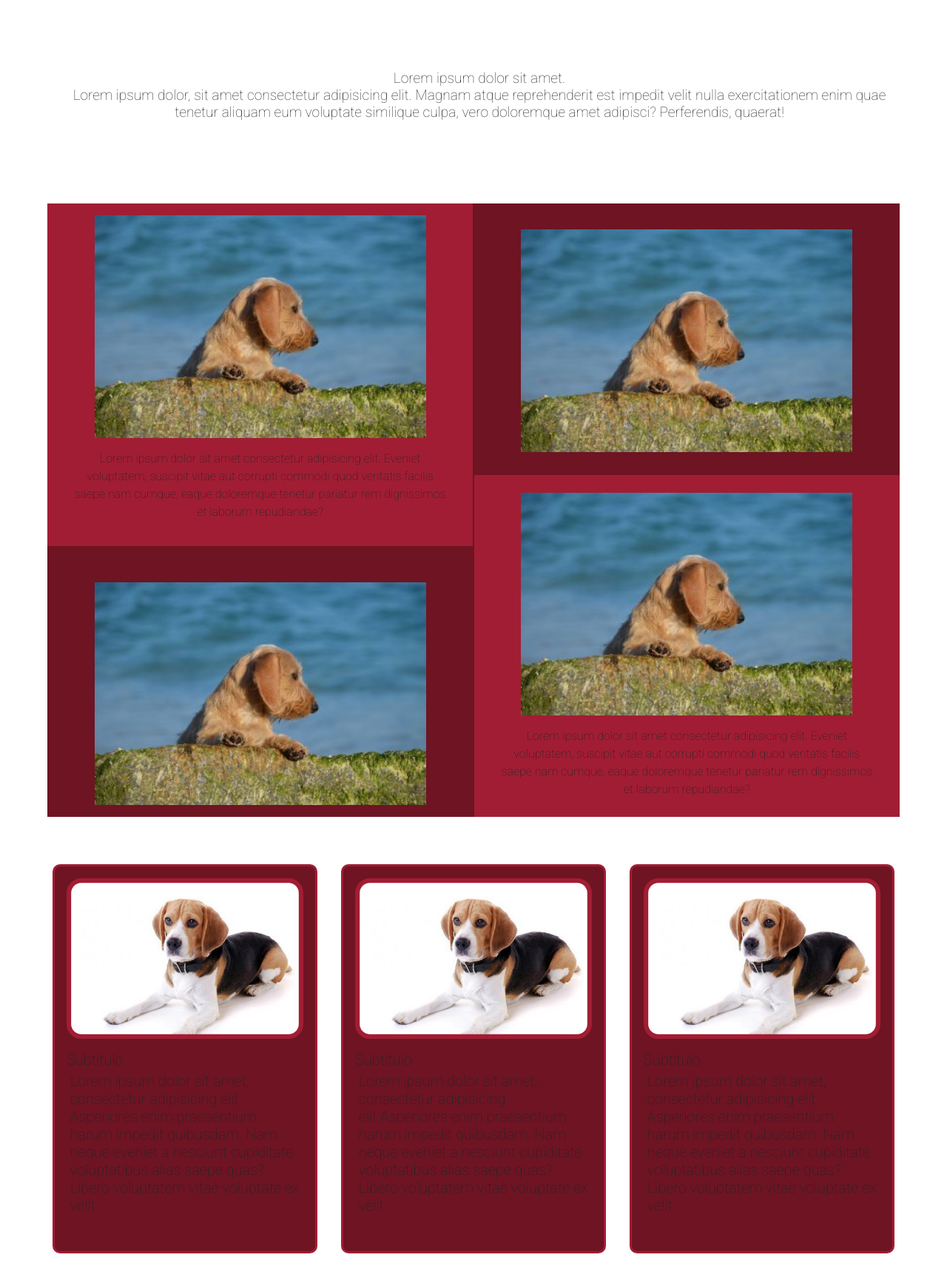
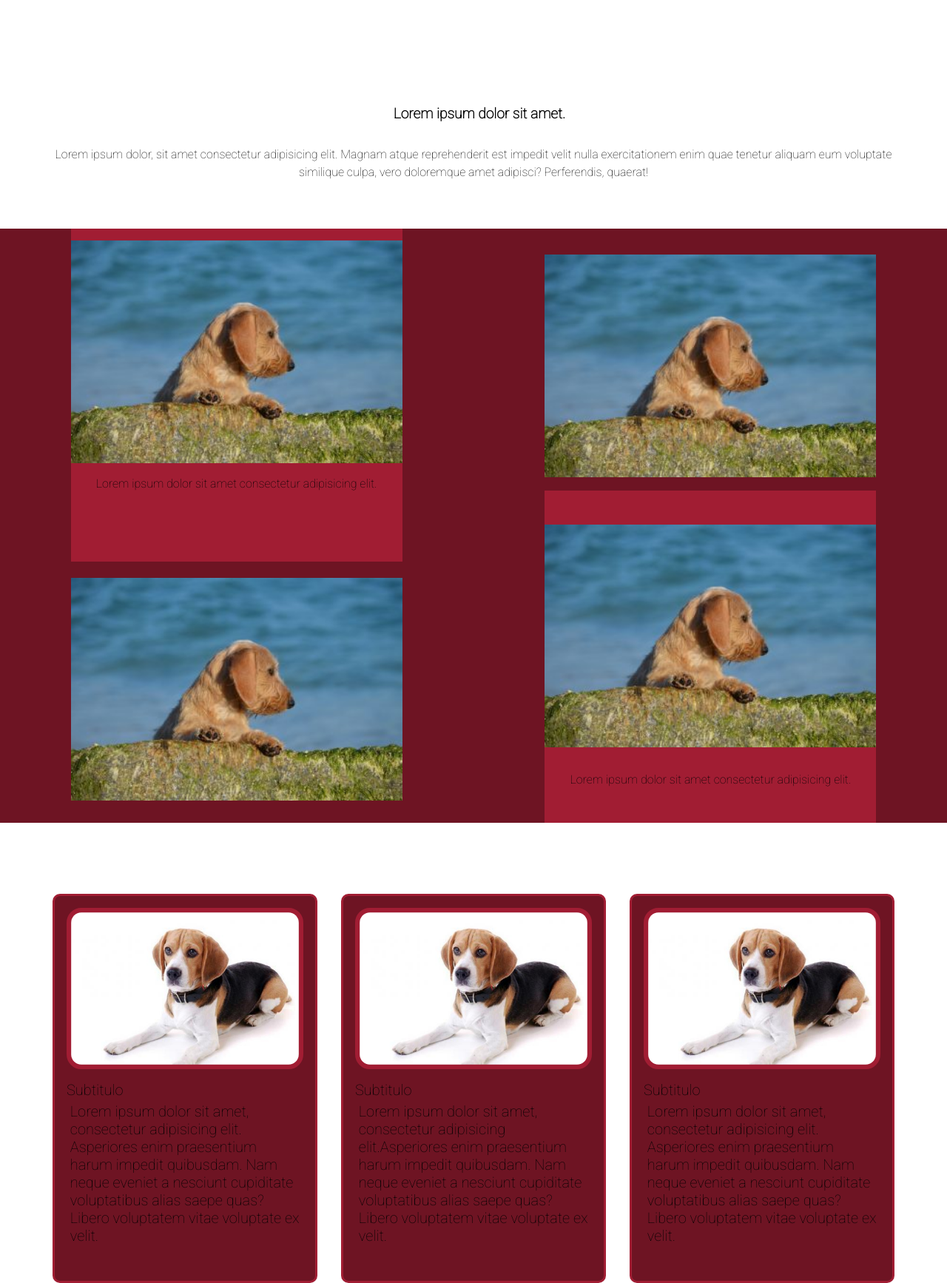
Before and after one commit to Juli4nB27/LifesomeTherapeutics, a website: page pages/company.html in a window 1280 px wide. Shown: the part 402-2136 px from the top of the page at 74% size. Drawn offline with nearby package versions, Linux system fonts and the light colour scheme.

Commit message:
Se modifico y arreglo toda la pagina

```diff
--- a/pages/company.html
+++ b/pages/company.html
@@ -82,7 +82,7 @@
                 <nav class="navbar navbar-light fixed-top">
                     <div class="container-fluid">
                         <a class="navbar-brand v-color " href="../index.html">Lifesome Therapeutics</a>
-                        <button class="navbar-toggler v-color" type="button" data-bs-toggle="offcanvas"
+                        <button class="navbar-toggler b-color v-color" type="button" data-bs-toggle="offcanvas"
                             data-bs-target="#offcanvasNavbar" aria-controls="offcanvasNavbar">
                             <span class="navbar-toggler-icon v-color"></span>
                         </button>
@@ -121,12 +121,12 @@
         <main>
 
             <section class="mainCompany1">
-                <h3 class="h3mainCompany1" >
+                <h1 class="h3mainCompany1" >
                     Lorem ipsum dolor sit amet.
-                    <p>
-                        Lorem ipsum dolor, sit amet consectetur adipisicing elit. Magnam atque reprehenderit est impedit velit nulla exercitationem enim quae tenetur  aliquam eum voluptate similique culpa, vero doloremque amet adipisci? Perferendis, quaerat!
-                    </p>
-                </h3>
+                </h1>
+                <p>
+                    Lorem ipsum dolor, sit amet consectetur adipisicing elit. Magnam atque reprehenderit est impedit velit nulla exercitationem enim quae tenetur  aliquam eum voluptate similique culpa, vero doloremque amet adipisci? Perferendis, quaerat!
+                </p>
             </section>
 
             <div class="mainCompany2">
@@ -134,7 +134,7 @@
                 <div class="secDosIzqArriba">
                     <img class="imgSecDosIzqArriba" src="../img/imagen 344x231.jpg" alt="">
                     <p class="pSecDosIzqArriba">
-                        Lorem ipsum dolor sit amet consectetur adipisicing elit. Eveniet voluptatem, suscipit vitae aut corrupti commodi quod veritatis facilis saepe nam cumque, eaque doloremque tenetur pariatur rem dignissimos et laborum repudiandae?
+                        Lorem ipsum dolor sit amet consectetur adipisicing elit.
                     </p>
                 </div>
 
@@ -149,7 +149,7 @@
                 <div class="secDosDrchAbajo">
                     <img class="imgSecDosDrchAbajo" src="../img/imagen 344x231.jpg" alt="">
                     <p class="pSecDosDrchAbajo">
-                        Lorem ipsum dolor sit amet consectetur adipisicing elit. Eveniet voluptatem, suscipit vitae aut corrupti commodi quod veritatis facilis saepe nam cumque, eaque doloremque tenetur pariatur rem dignissimos et laborum repudiandae?
+                        Lorem ipsum dolor sit amet consectetur adipisicing elit.
                     </p>
                 </div>
 
--- a/scss/_header.scss
+++ b/scss/_header.scss
@@ -1,6 +1,7 @@
 @import "mainPages/breakPoints";
 
 header {
+    background-image: url(../img/fondopantalla.png);
     .mobile {
         @include media-up(md) {
             display: none;
@@ -9,6 +10,7 @@ header {
 
     .escritorio {
         display: none;
+
         @include media-up(md) {
             display: block;
         }
@@ -21,6 +23,7 @@ header {
                     li {
                         display: flex;
                         justify-content: center;
+
                         img {
                             width: 25vw;
                         }
--- a/scss/_variables.scss
+++ b/scss/_variables.scss
@@ -0,0 +1,4 @@
+$colorBody:black;
+
+
+$colorMenu:white;
--- a/scss/estilos.scss
+++ b/scss/estilos.scss
@@ -1,9 +1,12 @@
+//Estilos generales
 @import "header";
 @import "footer";
 
+//Variablres
 @import "mainPages/breakPoints";
+@import "variables";
 
-
+//Estilos paginas
 @import "mainPages/index";
 @import "mainPages/tecnology";
 @import "mainPages/company";
@@ -13,28 +16,35 @@
 @import "mainPages/resources";
 
 
-*{
+* {
     padding: 0;
     margin: 0;
     box-sizing: border-box;
     font-family: 'Roboto', sans-serif;
 }
 
-.header{
+body {
+    color: $colorBody;
+}
+
+.header {
     height: 25rem;
     background-image: url(../img/fondopantalla.png);
     display: flex;
     flex-direction: column;
     justify-content: center;
     align-items: center;
+    color: $colorMenu;
 }
 
-.b-color{
+.b-color {
     background-color: white;
 }
-.navbar-light .navbar-brand{
+
+.navbar-light .navbar-brand {
     color: white;
 }
-.navbar{
+
+.navbar {
     background-image: url(../img/fondopantalla.png);
 }
--- a/scss/mainPages/_company.scss
+++ b/scss/mainPages/_company.scss
@@ -2,15 +2,16 @@ main {
     .mainCompany1 {
         display: flex;
         text-align: start;
-
+        flex-direction: column;
+        text-align: center;
+        margin: 3rem;
         .h3mainCompany1 {
             display: flex;
             flex-direction: column;
             text-align: center;
-            margin: 3rem 3rem 0rem 3rem;
             padding-top: 4rem;
             font-size: 1.2rem;
-
+            font-weight: bold;
             @include media-up(md) {
                 display: flex;
                 flex-direction: column;
@@ -27,7 +28,6 @@ main {
         gap: 0.2rem;
         justify-items: center;
         background-color: #6e1423;
-        margin: 3rem;
 
         @include media-up(md) {
             display: grid;
@@ -36,7 +36,6 @@ main {
             gap: 0.1rem;
             justify-items: center;
             background-color: #6e1423;
-            margin: 4rem;
         }
 
         .secDosIzqArriba {
@@ -66,7 +65,7 @@ main {
             .imgSecDosIzqAbajo {
                 width: 35vw;
                 align-items: center;
-                margin: 2rem 0rem 1rem 0rem;
+                margin: 0.3rem 0rem 1rem 0rem;
             }
         }
 
@@ -77,7 +76,7 @@ main {
             .imgSecDosDrchArriba {
                 width: 35vw;
                 align-content: center;
-                margin-top: 1rem;
+                margin: 1.5rem 0rem 1rem 0rem;
 
                 @include media-up(md) {
                     margin-top: 2.2rem;
@@ -105,9 +104,8 @@ main {
                     margin-bottom: 1rem;
                 }
             }
-
             .pSecDosDrchAbajo {
-                margin: 0rem 2rem 1rem 2rem;
+                margin: 1rem 2rem 1rem 2rem;
             }
         }
     }
@@ -133,13 +131,13 @@ main {
             padding: 1rem;
             align-items: center;
 
-
             @include media-up(md) {
                 display: flex;
                 flex-direction: column;
                 margin-right: 1rem;
                 background-color: #6e1423;
                 border-radius: 10px;
+                margin-top: 3rem;
             }
 
             .img-1-3 {
@@ -200,8 +198,8 @@ main {
                 flex-direction: column;
                 margin-right: 1rem;
                 background-color: #6e1423;
-
                 border-radius: 10px;
+                margin-top: 3rem;
             }
 
             .img-2-3 {
@@ -256,8 +254,8 @@ main {
                 display: flex;
                 flex-direction: column;
                 background-color: #6e1423;
-
                 border-radius: 10px;
+                margin-top: 3rem;
             }
 
             .img-3-3 {
```
Also changed, not shown: pages/contact.html (+1 -1 lines), pages/partners.html (+1 -1 lines), pages/pipeline.html (+1 -1 lines), pages/resources.html (+1 -1 lines), pages/tecnology.html (+1 -1 lines), css/main.css.
